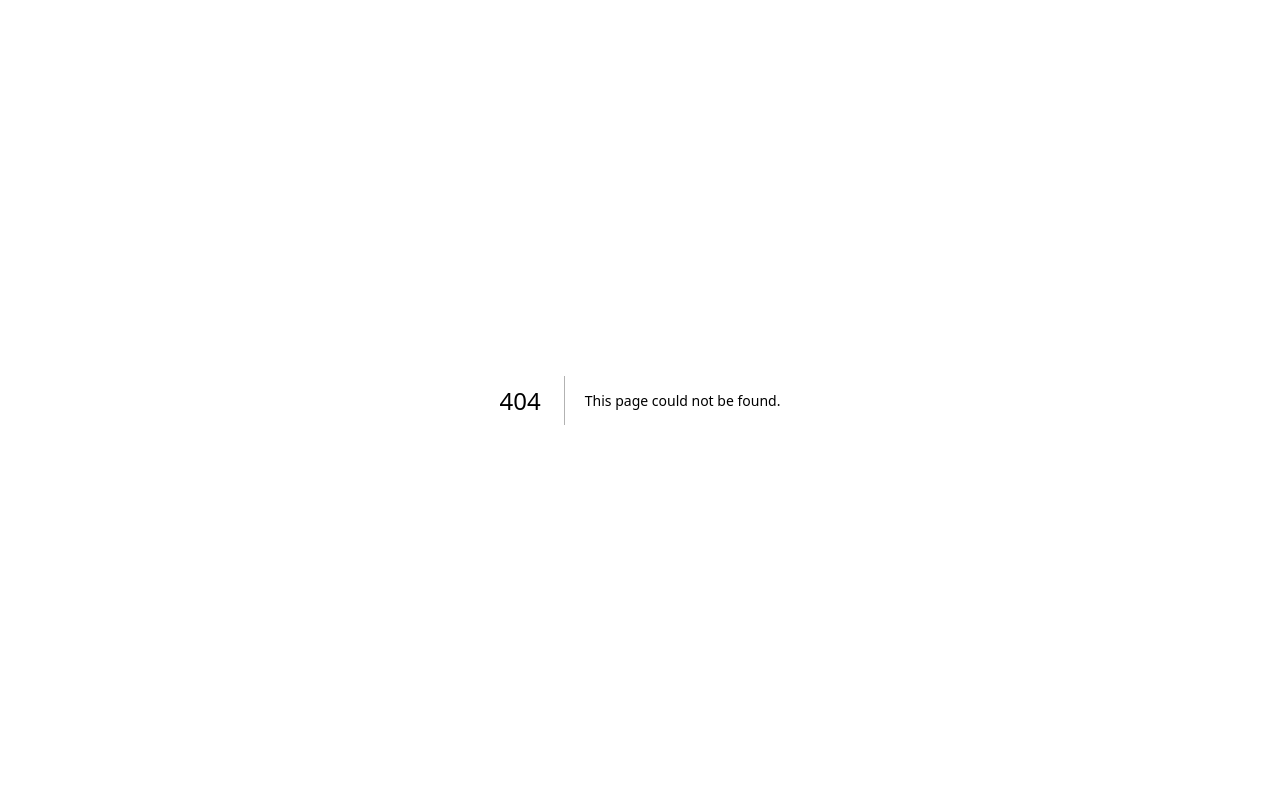
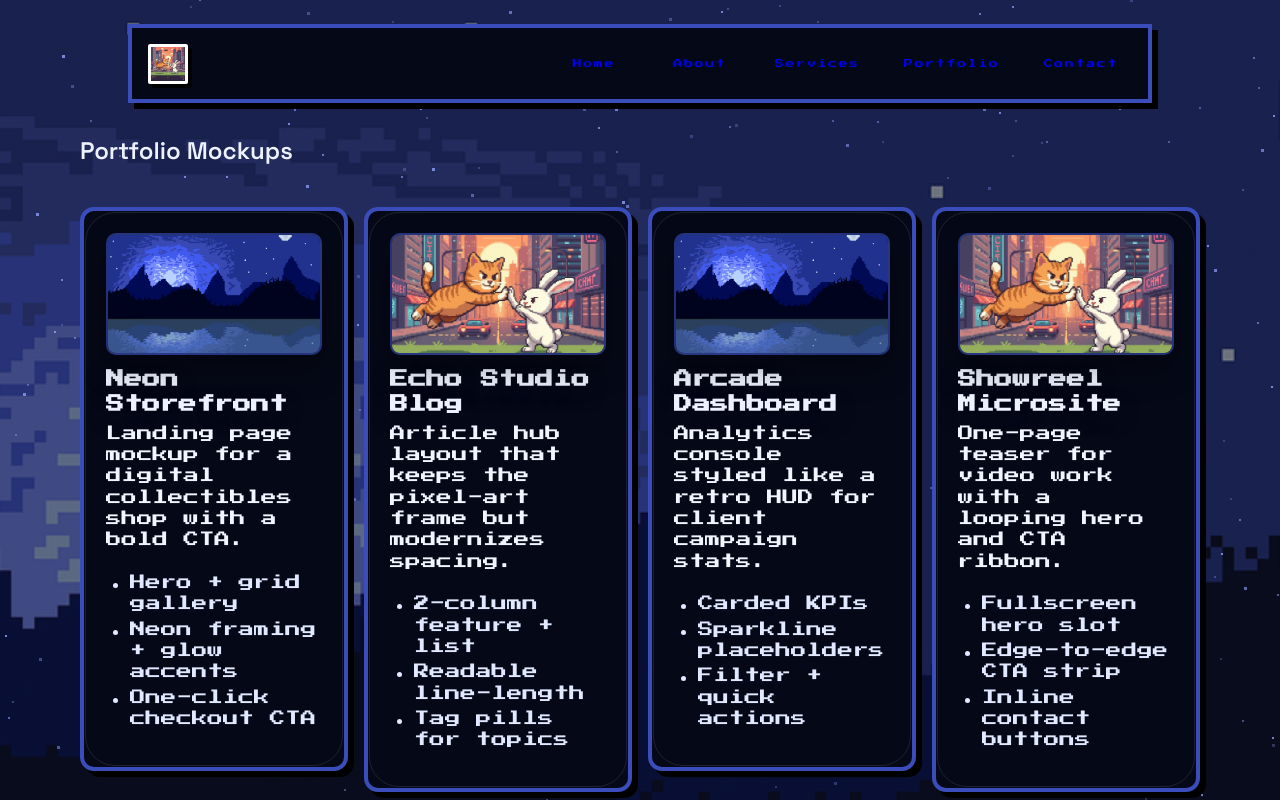
Before and after one commit to kornpakSittikool/echo, a Next.js app: page /portfolio in a window 1280 px wide. Before the commit this address had no page. Shown: the top 800 px of the page. Built offline with nearby package versions, Linux system fonts and the light colour scheme.

Commit message:
[11/26/20250] update pae porfolio

```diff
--- a/package.json
+++ b/package.json
@@ -11,7 +11,7 @@
     "lint": "next lint",
     "format": "prettier \"**/*.{js,jsx,ts,tsx,css,md,json,html}\" --write",
     "format:check": "prettier \"**/*.{js,jsx,ts,tsx,css,md,json,html}\" --check",
-    "test": "vitest",
+    "test": "npm run build && vitest",
     "test:watch": "vitest --watch",
     "test:coverage": "vitest run --coverage",
     "up:build": "docker compose up -d --build",
--- a/src/app/globals.css
+++ b/src/app/globals.css
@@ -26,6 +26,7 @@ body {
   color: var(--foreground);
   font-family: "Space Grotesk", "Segoe UI", "Noto Sans Thai", sans-serif;
   min-height: 100vh;
+  overflow-x: hidden;
   margin: 0;
 }
 
--- a/src/app/page.tsx
+++ b/src/app/page.tsx
@@ -1,4 +1,4 @@
-/* eslint-disable import/no-default-export */
+import Link from "next/link";
 import { BackgroundDots } from "@/components/background/background-dots.component";
 import { Button } from "@/components/button/button.component";
 import { Card, formatCardText } from "@/components/card/card.component";
@@ -8,6 +8,14 @@ import echoStudioContent from "@/jsons/echo-studio.json";
 
 export default function Home() {
   const { h1, tagline, description, highlights } = echoStudioContent;
+
+  const cardContent: CardTextInput[] = [
+    { type: "h1", text: h1 },
+    { type: "p", text: tagline },
+    { type: "p", text: description },
+    { type: "h3", text: "จุดเด่น" },
+    { type: "list", items: highlights },
+  ];
 
   return (
     <main
@@ -27,26 +35,21 @@ export default function Home() {
         <Navbar />
       </div>
 
-      <div className="mt-2 w-full max-w-4xl p-4">
-        <Card padding={30}>
-          {formatCardText([
-            { type: "h1", text: h1 },
-            { type: "p", text: tagline },
-            { type: "p", text: description },
-            { type: "h3", text: "จุดเด่น" },
-            { type: "list", items: highlights },
-          ] as CardTextInput[])}
-        </Card>
-      </div>
+      <div className="mt-2 w-full max-w-4xl space-y-3 p-4">
+        <Card padding={30}>{formatCardText(cardContent)}</Card>
 
-      <div className="w-full max-w-4xl p-4">
-        <div className="mt-4 flex flex-wrap gap-3">
-          <Button
-            variant="primary"
-            size="md"
+        <div className="flex flex-wrap gap-3 py-4">
+          <Link
+            href="/portfolio"
+            className="inline-block"
           >
-            สำรวจผลงาน
-          </Button>
+            <Button
+              variant="primary"
+              size="md"
+            >
+              สำรวจผลงาน
+            </Button>
+          </Link>
           <Button
             variant="secondary"
             size="md"
--- /dev/null
+++ b/src/app/portfolio/page.tsx
@@ -0,0 +1,179 @@
+"use client";
+
+import { motion } from "framer-motion";
+import { BackgroundDots } from "@/components/background/background-dots.component";
+import { Card, formatCardText } from "@/components/card/card.component";
+import { CardTextInput } from "@/components/card/text/card.text";
+import { Navbar } from "@/components/navbar/navbar.component";
+
+const projects = [
+  {
+    title: "Neon Storefront",
+    image: "/img/mountains-7728691_1280.png",
+    blurb:
+      "Landing page mockup for a digital collectibles shop with a bold CTA.",
+    highlights: [
+      "Hero + grid gallery",
+      "Neon framing + glow accents",
+      "One-click checkout CTA",
+    ],
+  },
+  {
+    title: "Echo Studio Blog",
+    image: "/navbar/logo.jpg",
+    blurb:
+      "Article hub layout that keeps the pixel-art frame but modernizes spacing.",
+    highlights: [
+      "2-column feature + list",
+      "Readable line-length",
+      "Tag pills for topics",
+    ],
+  },
+  {
+    title: "Arcade Dashboard",
+    image: "/img/mountains-7728691_1280.png",
+    blurb:
+      "Analytics console styled like a retro HUD for client campaign stats.",
+    highlights: [
+      "Carded KPIs",
+      "Sparkline placeholders",
+      "Filter + quick actions",
+    ],
+  },
+  {
+    title: "Showreel Microsite",
+    image: "/navbar/logo.jpg",
+    blurb:
+      "One-page teaser for video work with a looping hero and CTA ribbon.",
+    highlights: [
+      "Fullscreen hero slot",
+      "Edge-to-edge CTA strip",
+      "Inline contact buttons",
+    ],
+  },
+  {
+    title: "Case Study Deep Dive",
+    image: "/img/mountains-7728691_1280.png",
+    blurb:
+      "Single card layout to tell the problem -> solution -> outcome story.",
+    highlights: [
+      "Problem framing",
+      "Solution steps",
+      "Outcome metrics placeholders",
+    ],
+  },
+] satisfies Array<{
+  title: string;
+  image: string;
+  blurb: string;
+  highlights: string[];
+}>;
+
+const pageVariants = {
+  hidden: { opacity: 0, y: 18 },
+  show: {
+    opacity: 1,
+    y: 0,
+    transition: { staggerChildren: 0.096, delayChildren: 0.144 },
+  },
+};
+
+const blockVariants = {
+  hidden: { opacity: 0, y: 14, scale: 0.98 },
+  show: {
+    opacity: 1,
+    y: 0,
+    scale: 1,
+    transition: {
+      duration: 0.54,
+      ease: [0.16, 1, 0.3, 1] as [number, number, number, number],
+    },
+  },
+};
+
+const gridVariants = {
+  hidden: {},
+  show: {
+    transition: { staggerChildren: 0.072, delayChildren: 0.06 },
+  },
+};
+
+export default function PortfolioPage() {
+  return (
+    <motion.main
+      className="relative flex min-h-screen w-full flex-col items-center"
+      style={{
+        backgroundImage:
+          "linear-gradient(rgba(16, 18, 28, 0.55), rgba(16, 18, 28, 0.55)), url('/img/mountains-7728691_1280.png')",
+        backgroundSize: "cover",
+        backgroundPosition: "center",
+        backgroundRepeat: "no-repeat",
+        backdropFilter: "blur(2px)",
+      }}
+      initial="hidden"
+      animate="show"
+      variants={pageVariants}
+    >
+      <BackgroundDots />
+
+      <div className="relative z-10 flex w-full justify-center">
+        <Navbar />
+      </div>
+
+      <div className="w-full max-w-6xl space-y-6 p-4">
+        <motion.div
+          className="flex flex-wrap items-center justify-between gap-3"
+          variants={blockVariants}
+        >
+          <h1 className="text-2xl font-bold text-indigo-50">
+            Portfolio Mockups
+          </h1>
+        </motion.div>
+
+        <motion.div
+          className="grid gap-4 md:grid-cols-2 xl:grid-cols-4"
+          variants={gridVariants}
+        >
+          {projects.slice(0, 4).map((project) => (
+            <motion.div
+              key={project.title}
+              variants={blockVariants}
+              className="h-full"
+            >
+              <Card
+                padding={22}
+                mediaSrc={project.image}
+                mediaAlt={project.title}
+              >
+                {formatCardText([
+                  { type: "h3", text: project.title },
+                  { type: "p", text: project.blurb },
+                  { type: "list", items: project.highlights },
+                ] as CardTextInput[])}
+              </Card>
+            </motion.div>
+          ))}
+        </motion.div>
+
+        <motion.div
+          className="flex justify-center"
+          variants={blockVariants}
+        >
+          <div className="w-full max-w-xl">
+            <Card
+              padding={24}
+              mediaSrc={projects[4].image}
+              mediaAlt={projects[4].title}
+            >
+              {formatCardText([
+                { type: "h3", text: projects[4].title },
+                { type: "p", text: projects[4].blurb },
+                { type: "list", items: projects[4].highlights },
+              ] as CardTextInput[])}
+            </Card>
+          </div>
+        </motion.div>
+      </div>
+    </motion.main>
+  );
+}
--- a/src/components/card/card.component.css
+++ b/src/components/card/card.component.css
@@ -11,7 +11,7 @@
     border-radius: 14px;
     box-shadow: 6px 6px 0 #000000;
 
-    padding: 1.75rem 1.5rem;
+    padding: 1.3rem 1.25rem;
     color: #e2e8f0;
   }
 
@@ -25,12 +25,40 @@
   }
 
   .card__body {
-    @apply whitespace-pre-wrap text-base leading-relaxed;
+    @apply whitespace-pre-wrap text-[0.97rem] leading-snug;
     color: #e2e8ff;
   }
 
+  .card__media {
+    position: relative;
+    overflow: hidden;
+    aspect-ratio: 16 / 9;
+    border-radius: 10px;
+    border: 2px solid rgba(58, 77, 187, 0.6);
+    box-shadow: inset 0 0 0 1px rgba(226, 232, 255, 0.06),
+      0 14px 32px rgba(0, 0, 0, 0.3);
+    margin-bottom: 0.75rem;
+    background: radial-gradient(circle at 30% 30%, rgba(99, 102, 241, 0.18), transparent 45%),
+      linear-gradient(135deg, rgba(15, 23, 42, 0.8), rgba(3, 7, 18, 0.9));
+  }
+
+  .card__media img {
+    display: block;
+    width: 100%;
+    height: 100%;
+    object-fit: cover;
+    aspect-ratio: 16 / 9;
+    filter: saturate(1.05) contrast(1.02);
+    transition: transform 0.4s ease, filter 0.4s ease;
+  }
+
+  .card:hover .card__media img {
+    transform: scale(1.02);
+    filter: saturate(1.12) contrast(1.05);
+  }
+
   .card__rich-text {
-    @apply flex flex-col gap-2 text-base leading-relaxed text-indigo-50/90;
+    @apply flex flex-col gap-1.5 text-[0.97rem] leading-snug text-indigo-50/90;
   }
 
   .card__paragraph {
@@ -57,15 +85,15 @@
   }
 
   .card__heading--h1 {
-    @apply text-2xl;
+    @apply text-xl;
   }
 
   .card__heading--h2 {
-    @apply text-xl;
+    @apply text-lg;
   }
 
   .card__heading--h3 {
-    @apply text-lg;
+    @apply text-base;
   }
 
   @media (max-width: 640px) {
@@ -76,20 +104,20 @@
 
     .card__rich-text,
     .card__body {
-      font-size: 0.95rem;
-      line-height: 1.55;
+      font-size: 0.92rem;
+      line-height: 1.45;
     }
 
     .card__heading--h1 {
-      font-size: 1.75rem;
+      font-size: 1.5rem;
     }
 
     .card__heading--h2 {
-      font-size: 1.35rem;
+      font-size: 1.2rem;
     }
 
     .card__heading--h3 {
-      font-size: 1.1rem;
+      font-size: 0.98rem;
     }
   }
 
--- a/src/components/card/card.component.tsx
+++ b/src/components/card/card.component.tsx
@@ -1,4 +1,5 @@
 // Card.tsx
+import Image from "next/image";
 import React, { type CSSProperties, type ReactNode } from "react";
 import { CardTextInput, parseLinesToChunks } from "./text/card.text";
 import { buildClassName, normalizePadding } from "./utils/card.utils";
@@ -13,6 +14,8 @@ type CardProps = {
   className?: string;
   style?: CSSProperties;
   headingColor?: string;
+  mediaSrc?: string;
+  mediaAlt?: string;
 };
 
 export function Card({
@@ -21,6 +24,8 @@ export function Card({
   className,
   style,
   headingColor,
+  mediaSrc,
+  mediaAlt,
 }: CardProps) {
   const paddingValue = normalizePadding(padding);
 
@@ -33,11 +38,25 @@ export function Card({
     mergedStyle["--card-heading-color"] = headingColor;
   }
 
+  const hasMedia = Boolean(mediaSrc);
+
   return (
     <section
       className={buildClassName("card", className)}
       style={mergedStyle}
     >
+      {hasMedia && (
+        <div className="card__media">
+          <Image
+            src={mediaSrc ?? ""}
+            alt={mediaAlt ?? ""}
+            fill
+            sizes="(min-width: 1280px) 320px, (min-width: 768px) 50vw, 100vw"
+            priority={false}
+            style={{ objectFit: "cover" }}
+          />
+        </div>
+      )}
       <div className="card__body">{children}</div>
     </section>
   );
--- a/src/components/navbar/navbar.component.tsx
+++ b/src/components/navbar/navbar.component.tsx
@@ -2,6 +2,7 @@
 import { AnimatePresence, motion } from "framer-motion";
 import { Menu, X } from "lucide-react";
 import Image from "next/image";
+import Link from "next/link";
 import { useState } from "react";
 
 export function Navbar() {
@@ -13,7 +14,10 @@ export function Navbar() {
   return (
     <nav className="navbar">
       <div className="navbar__content">
-        <div className="navbar__logo-wrapper">
+        <Link
+          href="/"
+          className="navbar__logo-wrapper"
+        >
           <Image
             src="/navbar/logo.jpg"
             alt="Logo"
@@ -22,19 +26,22 @@ export function Navbar() {
             priority
             className="navbar__logo"
           />
-        </div>
+        </Link>
 
         <ul className="navbar__menu">
-          {menuItems.map((item) => (
+          {menuItems.map((item) => {
+            const href = item === "Home" ? "/" : "#";
+            return (
               <li key={item}>
-              <a
-                href="#"
+                <Link
+                  href={href}
                   className="navbar__link"
                 >
                   {item}
-              </a>
+                </Link>
               </li>
-          ))}
+            );
+          })}
         </ul>
 
         <button
@@ -59,19 +66,25 @@ export function Navbar() {
               visible: { transition: { staggerChildren: 0.15 } },
             }}
           >
-            {menuItems.map((item) => (
-              <motion.a
+            {menuItems.map((item) => {
+              const href = item === "Home" ? "/" : "#";
+              return (
+                <motion.div
                   key={item}
-                href="#"
-                className="navbar__mobile-link"
                   initial={{ opacity: 0, y: -8 }}
                   animate={{ opacity: 1, y: 0 }}
                   exit={{ opacity: 0, y: -8 }}
                   transition={{ duration: 0.25 }}
                 >
+                  <Link
+                    href={href}
+                    className="navbar__mobile-link"
+                  >
                     {item}
-              </motion.a>
-            ))}
+                  </Link>
+                </motion.div>
+              );
+            })}
           </motion.div>
         )}
       </AnimatePresence>
```
Also changed, not shown: eslint.config.mjs (+19 -13 lines). Lines whose indentation alone changed are shown as unchanged.
